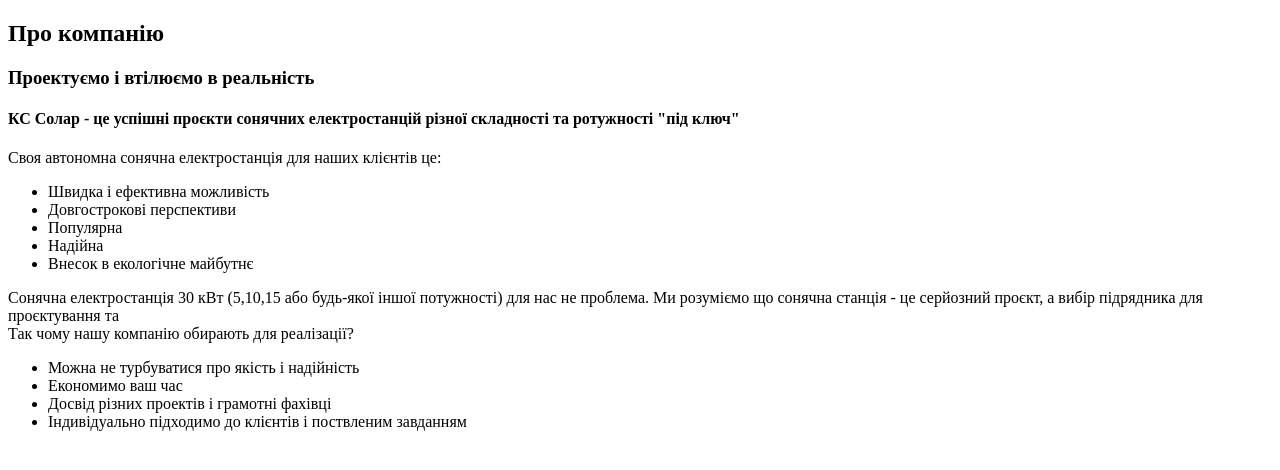
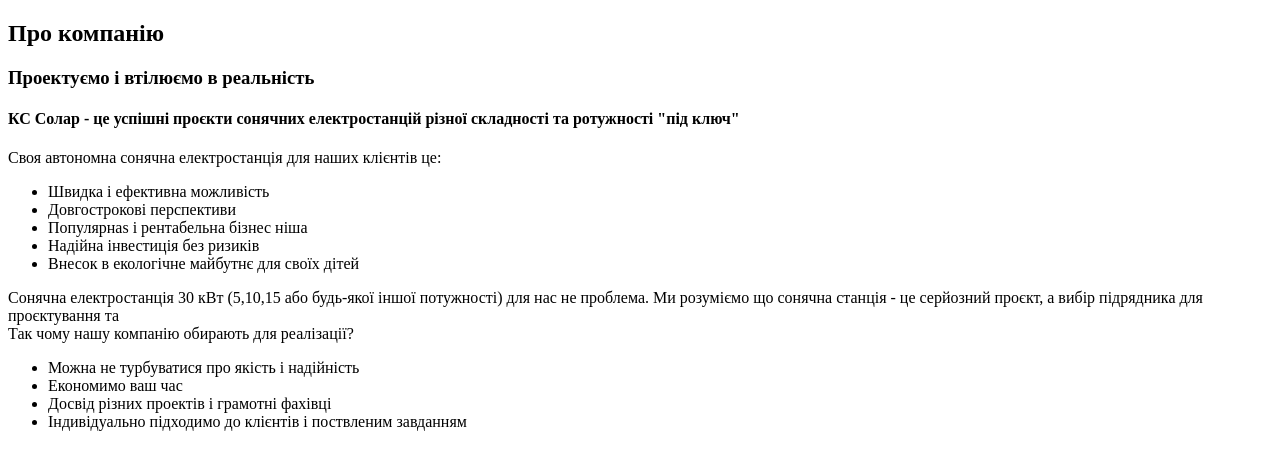
Before and after one commit to OlgaRyzhova/redTeam, a plain HTML site: page index.html in a window 1280 px wide. Drawn offline with Linux system fonts and the light colour scheme.

Commit message:
commit section 2

```diff
--- a/index.html
+++ b/index.html
@@ -30,9 +30,9 @@
             <ul>
                 <li>Швидка і ефективна можливість</li>
                 <li>Довгострокові перспективи</li>
-                <li>Популярна</li>
-                <li>Надійна</li>
-                <li>Внесок в екологічне майбутнє</li>
+                <li>Популярнаs і рентабельна бізнес ніша</li>
+                <li>Надійна інвестиція без ризиків</li>
+                <li>Внесок в екологічне майбутнє для своїх дітей</li>
             </ul>
             </span>
         </div>
```
